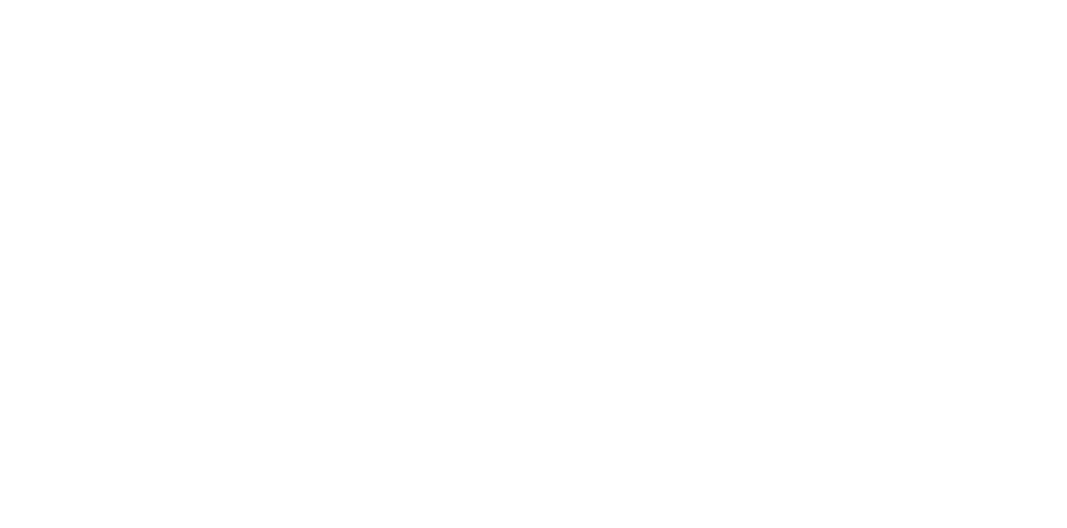
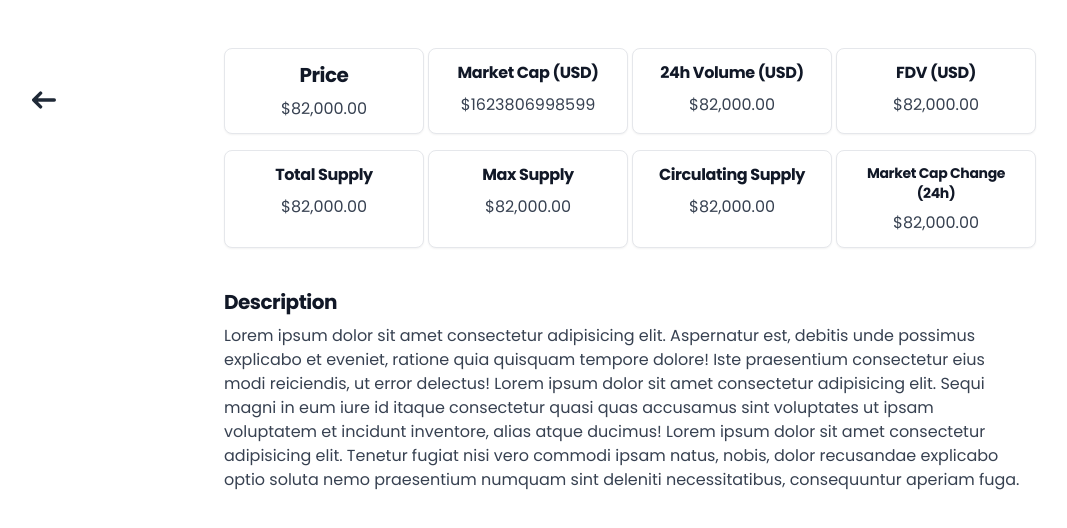
Before and after one commit to Haikalfkri/Cryptocurrency_price_prediction, a Vue app in the folder frontend/: page /CryptoDetailPage in a window 1280 px wide. Before the commit this address had no page. Shown: the top 528 px of the page, without its empty margins (16-1083 px from the left). Built offline with nearby package versions, Linux system fonts and the light colour scheme.

Commit message:
make crypto detail card, description

```diff
--- /dev/null
+++ b/frontend/src/components/CardCryptoData.vue
@@ -0,0 +1,52 @@
+<template>
+    <div class="mt-6">
+        <div class="w-[800px] grid grid-cols-4 gap-4">
+            <div
+                class="block w-[200px] p-3 bg-white border border-gray-200 rounded-lg shadow-sm hover:bg-gray-100 dark:bg-gray-800 dark:border-gray-700 dark:hover:bg-gray-700">
+                <h5 class="mb-2 text-xl font-bold tracking-tight text-gray-900 dark:text-white">Price</h5>
+                <p class="font-normal text-gray-700 dark:text-gray-400">$82,000.00</p>
+            </div>
+            <div
+                class="block w-[200px] p-3 bg-white border border-gray-200 rounded-lg shadow-sm hover:bg-gray-100 dark:bg-gray-800 dark:border-gray-700 dark:hover:bg-gray-700">
+                <h5 class="mb-2 text-md font-bold tracking-tight text-gray-900 dark:text-white">Market Cap (USD)</h5>
+                <p class="font-normal text-gray-700 dark:text-gray-400">$1623806998599</p>
+            </div>
+            <div
+                class="block w-[200px] p-3 bg-white border border-gray-200 rounded-lg shadow-sm hover:bg-gray-100 dark:bg-gray-800 dark:border-gray-700 dark:hover:bg-gray-700">
+                <h5 class="mb-2 text-md font-bold tracking-tight text-gray-900 dark:text-white">24h Volume (USD)</h5>
+                <p class="font-normal text-gray-700 dark:text-gray-400">$82,000.00</p>
+            </div>
+            <div
+                class="block w-[200px] p-3 bg-white border border-gray-200 rounded-lg shadow-sm hover:bg-gray-100 dark:bg-gray-800 dark:border-gray-700 dark:hover:bg-gray-700">
+                <h5 class="mb-2 text-md font-bold tracking-tight text-gray-900 dark:text-white">FDV (USD)</h5>
+                <p class="font-normal text-gray-700 dark:text-gray-400">$82,000.00</p>
+            </div>
+            <div
+                class="block w-[200px] p-3 bg-white border border-gray-200 rounded-lg shadow-sm hover:bg-gray-100 dark:bg-gray-800 dark:border-gray-700 dark:hover:bg-gray-700">
+                <h5 class="mb-2 text-md font-bold tracking-tight text-gray-900 dark:text-white">Total Supply</h5>
+                <p class="font-normal text-gray-700 dark:text-gray-400">$82,000.00</p>
+            </div>
+            <div
+                class="block w-[200px] p-3 bg-white border border-gray-200 rounded-lg shadow-sm hover:bg-gray-100 dark:bg-gray-800 dark:border-gray-700 dark:hover:bg-gray-700">
+                <h5 class="mb-2 text-md font-bold tracking-tight text-gray-900 dark:text-white">Max Supply</h5>
+                <p class="font-normal text-gray-700 dark:text-gray-400">$82,000.00</p>
+            </div>
+            <div
+                class="block w-[200px] p-3 bg-white border border-gray-200 rounded-lg shadow-sm hover:bg-gray-100 dark:bg-gray-800 dark:border-gray-700 dark:hover:bg-gray-700">
+                <h5 class="mb-2 text-md font-bold tracking-tight text-gray-900 dark:text-white">Circulating Supply</h5>
+                <p class="font-normal text-gray-700 dark:text-gray-400">$82,000.00</p>
+            </div>
+            <div
+                class="block w-[200px] p-3 bg-white border border-gray-200 rounded-lg shadow-sm hover:bg-gray-100 dark:bg-gray-800 dark:border-gray-700 dark:hover:bg-gray-700">
+                <h5 class="mb-2 text-sm font-bold tracking-tight text-gray-900 dark:text-white">Market Cap Change (24h)</h5>
+                <p class="font-normal text-gray-700 dark:text-gray-400">$82,000.00</p>
+            </div>
+        </div>
+    </div>
+</template>
+
+<script>
+export default {
+    name: "CardCryptoData",
+}
+</script>
--- a/frontend/src/router/index.js
+++ b/frontend/src/router/index.js
@@ -5,7 +5,10 @@
 import RegisterPage from "@/views/auth/RegisterPage.vue";
 
 import AdminCryptoPage from "@/views/admin/CryptoPage.vue";
+
 import UserCryptoPage from "@/views/user/CryptoPage.vue";
+
+import CryptoDetailPage from "@/views/admin/CryptoDetailPage.vue";
 
 const routes = [
     // auth
@@ -38,7 +41,13 @@
         name: "userCryptoPage",
         component: UserCryptoPage,
         meta: { requiresAuth: true, role: "user" },
-    }
+    },
+
+    {
+        path: "/CryptoDetailPage",
+        name: "CryptoDetailpage",
+        component: CryptoDetailPage,
+    },
 ]
 
 const router = createRouter({
--- /dev/null
+++ b/frontend/src/views/admin/CryptoDetailPage.vue
@@ -0,0 +1,38 @@
+<template>
+    <div class="flex flex-col items-center justify-center relative">
+        <!-- Back Button (Aligned with First Row of Card) -->
+        <button class="absolute left-10 top-0 mt-20 p-2">
+            <svg class="w-6 h-6 text-gray-800 dark:text-white" aria-hidden="true" xmlns="http://www.w3.org/2000/svg"
+                fill="none" viewBox="0 0 14 10">
+                <path stroke="currentColor" stroke-linecap="round" stroke-linejoin="round" stroke-width="2"
+                    d="M13 5H1m0 0 4 4M1 5l4-4" />
+            </svg>
+        </button>
+
+        <!-- Centered Card -->
+        <div class="flex justify-center items-center mt-6">
+            <CardCryptoData />
+        </div>
+
+        <!-- Description Section -->
+        <div class="w-[800px] mt-10 text-left">
+            <h5 class="mb-2 text-xl font-bold tracking-tight text-gray-900 dark:text-white">Description</h5>
+            <p class="text-gray-700 dark:text-gray-400">
+                Lorem ipsum dolor sit amet consectetur adipisicing elit. Aspernatur est, debitis unde possimus explicabo
+                et eveniet, ratione quia quisquam tempore dolore! Iste praesentium consectetur eius modi reiciendis, ut
+                error delectus! Lorem ipsum dolor sit amet consectetur adipisicing elit. Sequi magni in eum iure id itaque consectetur quasi quas accusamus sint voluptates ut ipsam voluptatem et incidunt inventore, alias atque ducimus! Lorem ipsum dolor sit amet consectetur adipisicing elit. Tenetur fugiat nisi vero commodi ipsam natus, nobis, dolor recusandae explicabo optio soluta nemo praesentium numquam sint deleniti necessitatibus, consequuntur aperiam fuga.
+            </p>
+        </div>
+    </div>
+</template>
+
+<script>
+import CardCryptoData from '@/components/CardCryptoData.vue';
+
+export default {
+    name: "CryptoDetailPage",
+    components: {
+        CardCryptoData,
+    }
+}
+</script>
```
Also changed, not shown: 1 other file (tests, documents, lock files or other folders).
